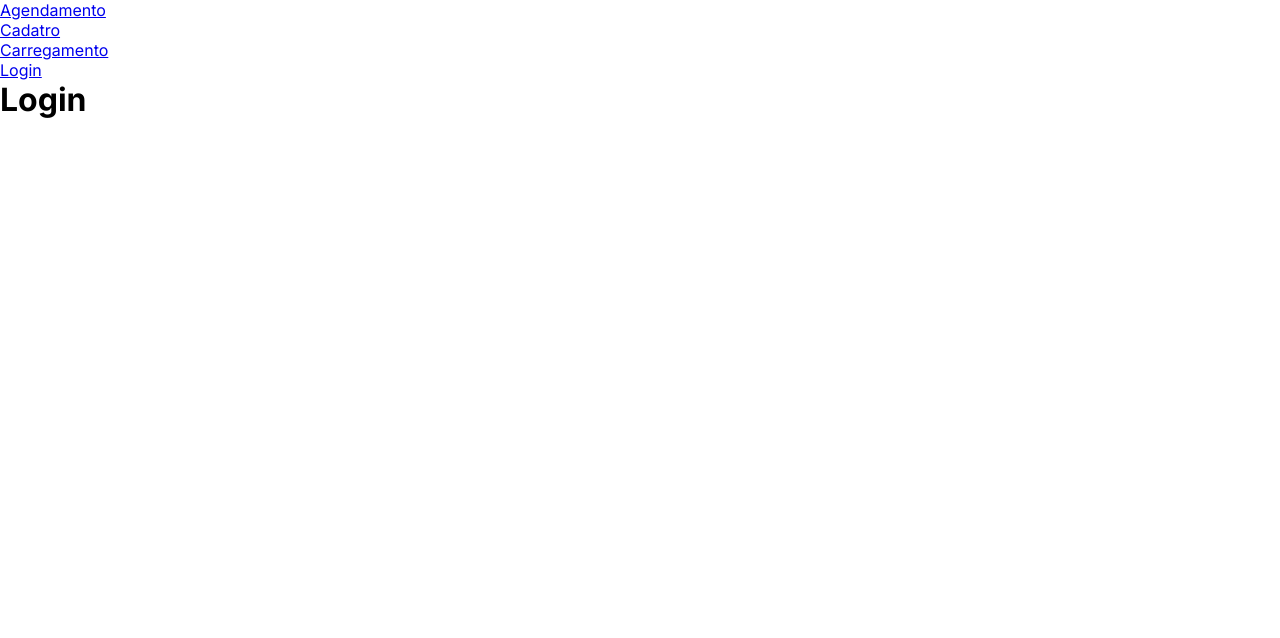
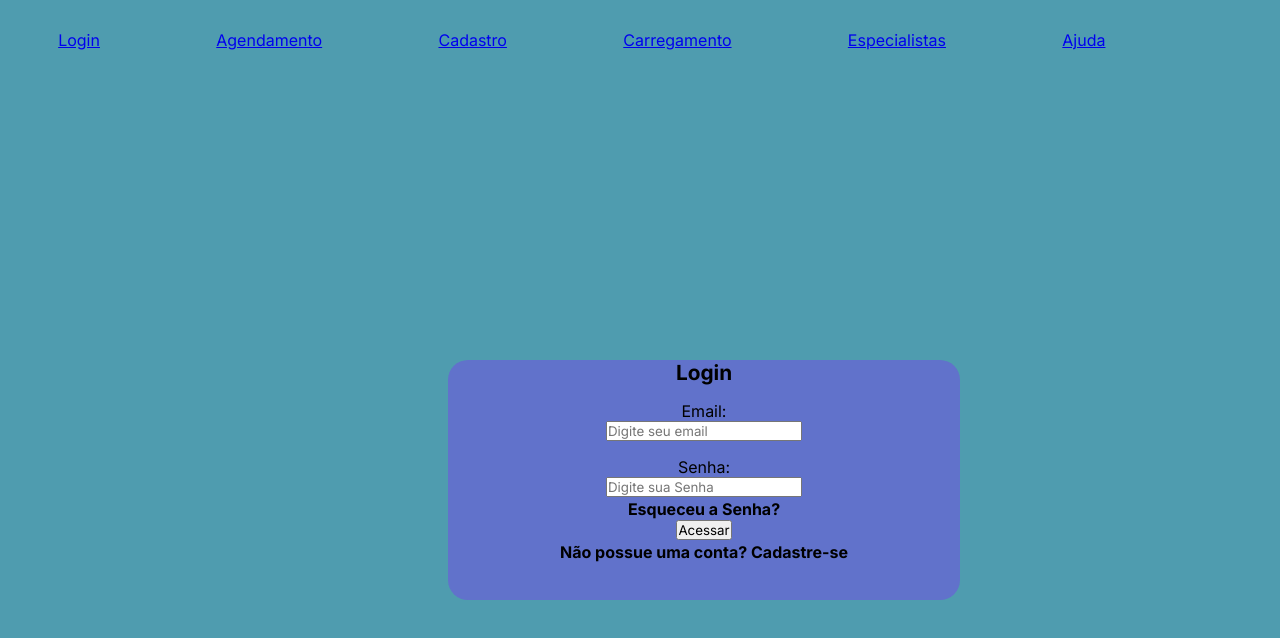
Before and after one commit to RaquelDalete/saude-integrada, a React (Vite) app: page /Login in a window 1280 px wide. Shown: the top 638 px of the page. Built offline with nearby package versions, Linux system fonts and the light colour scheme.

Commit message:
modificado as rotas, novas imagens, feito a página de login.

```diff
--- /dev/null
+++ b/src/Components/Ajuda/Style.jsx
@@ -0,0 +1 @@
+import style from 'styled-components'
--- a/src/Components/Cadastro/Cadastro.jsx
+++ b/src/Components/Cadastro/Cadastro.jsx
@@ -3,8 +3,13 @@ import * as S from '../Cadastro/StyleCadastro.jsx'
 
 function Cadastro(){
 return(
+<main>
+<input type="text" placeholder='Nome Completo' />
+<input type="number"  placeholder='Data de Nascimento'/>
 
-<h3>Cadastro</h3>
+
+</main>
+
 )
 
 }
--- a/src/Components/Carregamento/Carregamento.jsx
+++ b/src/Components/Carregamento/Carregamento.jsx
@@ -3,8 +3,9 @@ import * as S from '../Carregamento/StyleCarregamento.jsx'
 
 function Carregamento(){
 return(
+    <input type="text" placeholder='Nome completo'/>
 
-<h2>Carregamento</h2>
+
 )
 
 }
--- /dev/null
+++ b/src/Components/Especialistas/StyleEspecialistas.jsx
@@ -0,0 +1 @@
+import styled from 'styled-components';
--- a/src/Components/Login/Login.jsx
+++ b/src/Components/Login/Login.jsx
@@ -4,8 +4,28 @@ import * as S from '../Login/StyleLogin.jsx'
 
 function Login(){
 return(
+<S.Main>
 
-<h1>Login</h1>
+<S.Div>
+<S.H1>Login</S.H1>
+
+<S.Label for="text" > Email:</S.Label>
+<input id="Nome" type="text" placeholder='Digite seu email'/>
+
+<S.Label for="senha" > Senha:</S.Label>
+<input id="senha" type="password" placeholder='Digite sua Senha'/>
+
+<S.H2>Esqueceu a Senha?</S.H2>
+
+
+<input type="submit" value="Acessar" />
+
+<S.H2>Não possue uma conta? Cadastre-se</S.H2>
+
+</S.Div>
+
+</S.Main>
+
 )
 
 }
--- a/src/Components/Login/StyleLogin.jsx
+++ b/src/Components/Login/StyleLogin.jsx
@@ -1,2 +1,32 @@
-import React from 'react'
-import Styled from'styled-components';
+import styled from'styled-components';
+
+
+export const Main = styled.main`
+background-color: #4F9CAF;
+height: 100vh;
+display: flex;
+align-items: center;
+`
+export const H1 = styled.h1`
+font-size: 1.3rem;
+`
+export const Div = styled.div`
+width: 40vw;
+height: 30vh;
+display: flex;
+flex-direction: column;
+align-items: center;
+/* margin-top:15rem; */
+margin-left: 28rem;
+border-radius: 20px;
+background-color: #6172cb;
+`
+export const Label = styled.label`
+margin-top: 1rem;
+font-size: 1rem;
+
+`
+export const H2 =styled.h2`
+margin: 0.1rem;
+font-size: 1rem;
+`
--- a/src/Components/Navegacao/Navegacao.jsx
+++ b/src/Components/Navegacao/Navegacao.jsx
@@ -1,24 +1,31 @@
 import React from 'react';
 import Agendamento from '../Agendamento/Agendamento.jsx'
-import Cadastro from '../Carregamento/Carregamento.jsx';
+import Cadastro from '../Cadastro/Cadastro.jsx';
 import Carregamento from '../Carregamento/Carregamento.jsx';
 import Login from '../Login/Login.jsx';
+import Ajuda from '../Ajuda/Ajuda.jsx'
 import * as S from '../Navegacao/StyleNavegacao.jsx'
+// import Agenda from '../Img/agenda.png'
+// import Cadastro from '../Img/cadastro.png'
 
 import { BrowserRouter, Routes, Route, Link } from 'react-router-dom';
 
 function Navegacao(){
 return(
-    <header>
+    <S.Header>
         <BrowserRouter>
 <nav>
-    <ul>
+    <S.Lista>
+        <li><Link to="/Login">Login</Link></li>
+        {/* <img src={Agenda} alt=" agenda" /> */}
         <li><Link to="/">Agendamento</Link></li>
-        <li><Link to="/Cadastro">Cadatro</Link></li>
+        {/* <img src={Cadastro} alt=" cadastro" /> */}
+        <li><Link to="/Cadastro">Cadastro</Link></li>
         <li><Link to="/Carregamento">Carregamento</Link> </li>
-        <li><Link to="/Login">Login</Link></li>
+        <li><Link to="/Especialistas">Especialistas</Link> </li>
+        <li><Link to="/Ajuda">Ajuda</Link></li>
         <li></li>
-    </ul>
+    </S.Lista>
 </nav>
 
 <Routes>
@@ -30,7 +37,7 @@ return(
 
  </Routes>
 </BrowserRouter>
-</header>
+</S.Header>
 
 )
 
--- a/src/Components/Navegacao/StyleNavegacao.jsx
+++ b/src/Components/Navegacao/StyleNavegacao.jsx
@@ -1,2 +1,16 @@
-import React from 'react'
-import Styled from'styled-components';
+import styled from 'styled-components';
+
+export const Header = styled.header`
+width: 100%;
+height: 20vh;
+`
+
+export const Lista = styled.ul`
+width: 100%;
+background-color: #4F9CAF;
+display: flex;
+justify-content: space-around;
+align-items: center;
+list-style: none;
+height: 10vh;
+`
```
Also changed, not shown: src/Components/Especialistas/Especialistas.jsx (added, +11 -0 lines), src/Components/Ajuda/Ajuda.jsx (added), src/Components/Img/agenda.png (added), src/Components/Img/cadastro.png (added).
